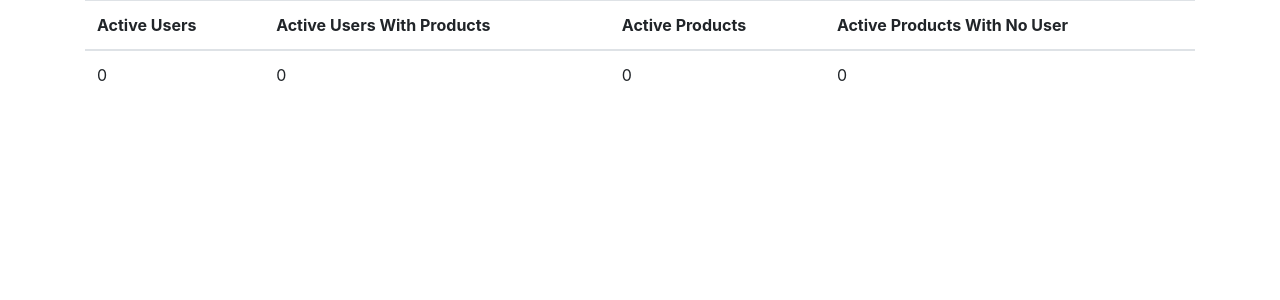
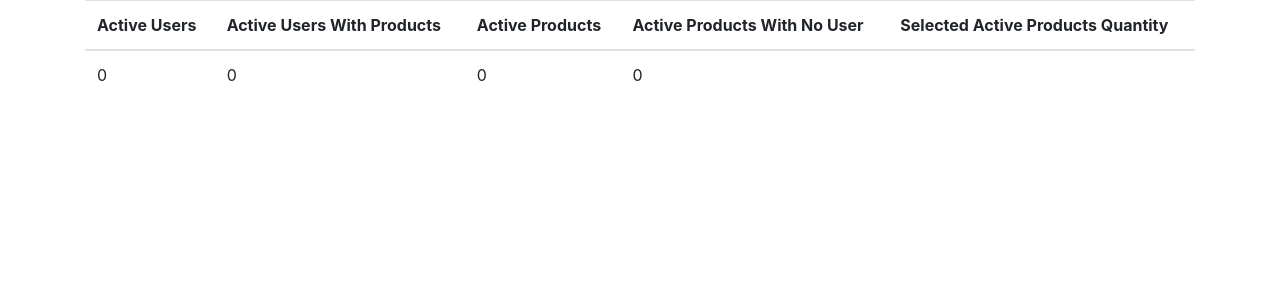
Before and after one commit to rajurayhan/ee-assignment, a CodeIgniter app: page /assignment/index.php/users/index in a window 1280 px wide. Shown: the top 300 px of the page. Run offline with CodeIgniter, Linux system fonts and the light colour scheme; tables that the repository leaves empty or names only in its code hold one stand-in row (values such as "Sample post").

Commit message:
Completed Selected Active Products Count

```diff
--- a/application/controllers/Users.php
+++ b/application/controllers/Users.php
@@ -27,6 +27,10 @@ class Users extends CI_Controller {
         // Active Products With No User
         $activeProductsWithNoUser = $this->Product_model->productWithNoUser();
         $data['active_products_with_no_user'] = $activeProductsWithNoUser;
+
+        // Count Active Products Selected
+        $selectedActiveProductsQuantity = $this->User_product_model->countSelectedActiveProducts();
+        $data['selected_active_products_count'] = $selectedActiveProductsQuantity;
         $this->load->view('users/index', $data);
     }
 }
--- a/application/models/User_product_model.php
+++ b/application/models/User_product_model.php
@@ -19,4 +19,14 @@ class User_product_model extends CI_Model {
         $query = $this->db->get();
         return $query->num_rows();
     }
+
+    public function countSelectedActiveProducts(){
+        // $this->db->select('SUM(user_has_product.quantity)');
+        $this->db->select_sum('user_has_product.quantity','quantity');
+        $this->db->from('user_has_product');
+        $this->db->join('products', 'products.id = user_has_product.product_id');
+        $this->db->where('products.status', 1);
+        $query = $this->db->get();
+        return $query->row()->quantity;
+    }
 }
--- a/application/views/users/index.php
+++ b/application/views/users/index.php
@@ -20,6 +20,7 @@
                                 <th>Active Users With Products</th>
                                 <th>Active Products</th>
                                 <th>Active Products With No User</th>
+                                <th>Selected Active Products Quantity</th>
                             </tr>
                         </thead>
                         <tbody>
@@ -28,6 +29,7 @@
                                 <td><?php echo $active_users_with_active_products ?></td>
                                 <td><?php echo $active_products ?></td>
                                 <td><?php echo $active_products_with_no_user ?></td>
+                                <td><?php echo $selected_active_products_count ?></td>
                             </tr>
                         </tbody>
                     </table>
```
